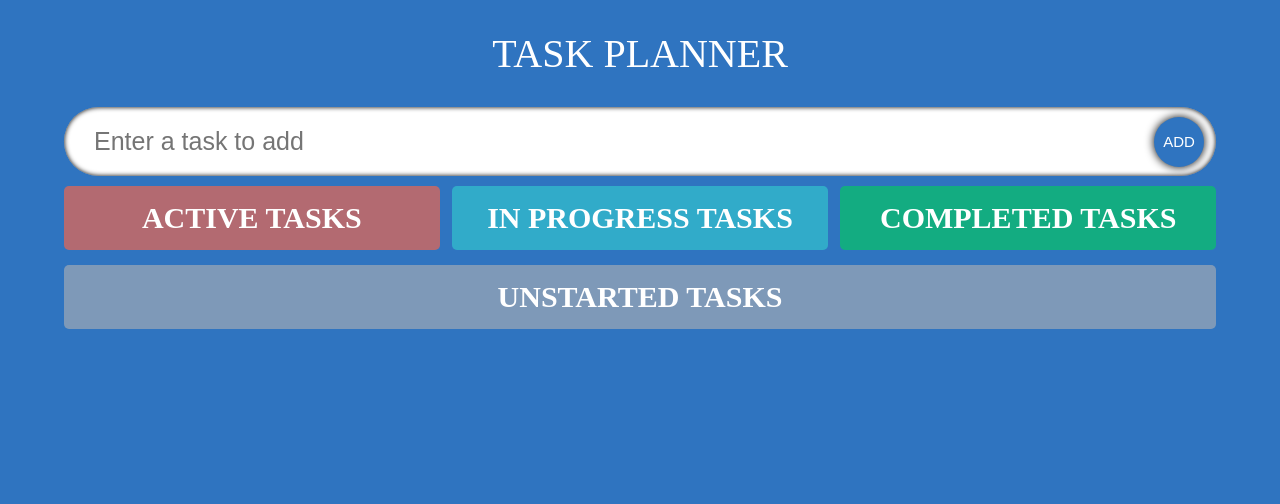
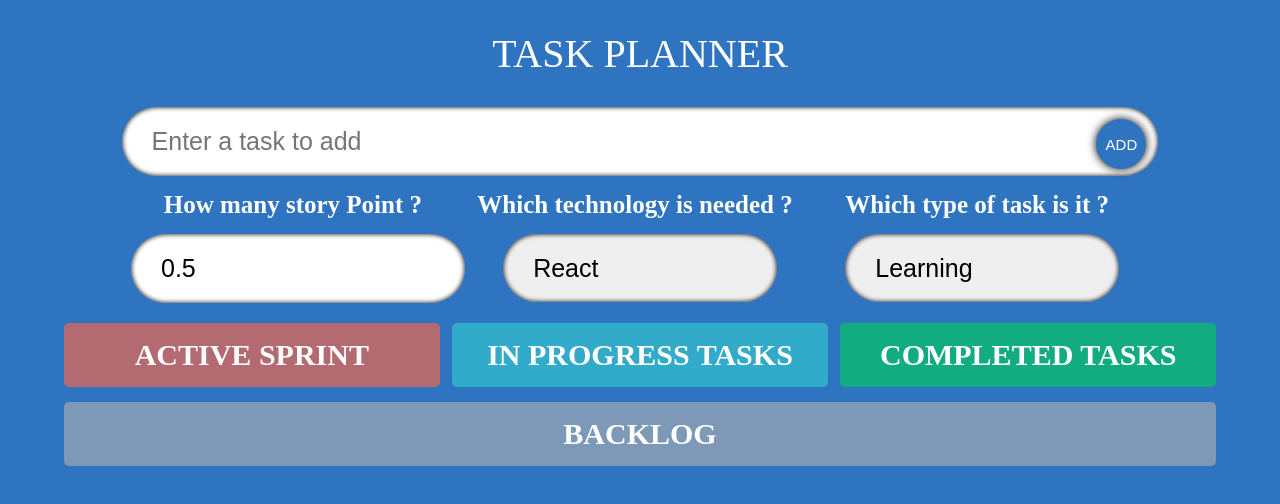
Before and after one commit to thomasmelchers/task-planner, a React (Create React App) app: page / in a window 1280 px wide. Shown: the top 504 px of the page. Built offline with nearby package versions, Linux system fonts and the light colour scheme; a web font is replaced by a local one.

Commit message:
adding storyPoint, Techno, task

```diff
--- a/src/App.tsx
+++ b/src/App.tsx
@@ -7,16 +7,23 @@ import { Todo } from './interface/todo-models';
 const App: React.FC = () => { // React.FC => functionnal component
 
   const [todo, setTodo] = useState<string>("");
+  const [storyPoint, setStoryPoint] = useState<number | undefined>(0.5);
+  const [technology, setTechnology] = useState< string>("React");
+  const [type, setType] = useState<string>("Learning");
+console.log(technology)
   const [todos, setTodos] = useState<Todo[]>([]);
+
+
+
 
   const handleAdd = (e: React.FormEvent) => {
     e.preventDefault()
 
     if (todo) {
-      setTodos([...todos, { id: Date.now(), todo, isDone: false, location: "unStarted" } ])
+      setTodos([...todos, { id: Date.now(), todo, isDone: false, location: "unStarted", storyPoint, technology, type } ])
       setTodo("");
+      setStoryPoint(0);
     }
-    console.log(todos)
   }
 
   return (
@@ -24,8 +31,22 @@ const App: React.FC = () => { // React.FC => functionnal component
       <div className="App">
         <span className="heading">Task Planner</span>
 
-        <InputFields todo={todo} setTodo={setTodo} handleAdd={handleAdd}/>
-        <TodoList todos={todos} setTodos={setTodos} />
+        <InputFields
+          todo={todo}
+          setTodo={setTodo}
+          storyPoint={storyPoint}
+          setStoryPoint={setStoryPoint}
+          technology={technology}
+          setTechnology={setTechnology}
+          type={type}
+          setType={setType}
+          handleAdd={handleAdd}
+        />
+
+        <TodoList
+          todos={todos}
+          setTodos={setTodos}
+        />
       </div>
 
   );
--- a/src/components/InputFields.component/InputFields.css
+++ b/src/components/InputFields.component/InputFields.css
@@ -1,9 +1,35 @@
 .input {
     display: flex;
+    flex-direction: column;
+    align-items: center;
+    width: 90%;
+}
+
+.input__container {
+    display: flex;
+    align-items: flex-start;
+    margin-bottom: 10px;
+}
+
+.taskNameContainer {
     width: 90%;
     position: relative;
+}
+
+.optionContainer {
+    justify-content: center;
+    width: 90%;
+    margin-top: 5px;
+}
+
+.input__container__option {
+    display: flex;
+    flex-direction: column;
     align-items: center;
+    /* flex: 1; */
+    width: 33%;
 }
+
 
 .input__box {
     width: 100%;
@@ -15,10 +41,17 @@
     box-shadow: inset 0 0 5px black;
 }
 
+.input__box__options {
+    margin-top: 15px;
+    width: 80%;
+}
+
 .input__box:focus{
-    box-shadow: 0 0 10px 1000px rgba(0, 0, 0, 0.5);
+    box-shadow: 0 0 10px 10000px rgba(0, 0, 0, 0.5);
     outline: none;
+    z-index: 1000;
 }
+
 
 .input__submit {
     position: absolute;
@@ -45,8 +78,31 @@
     box-shadow: 0 0 5px black;
 }
 
+.input__label {
+    font-weight: 600;
+    color: white;
+    font-size: 25px;
+    margin-right: 10px
+}
+
+select {
+    appearance: none;
+    outline: 0;
+    border: none;
+  }
+
+
 @media(max-width: 700px) {
     .input {
         width: 95%;
     }
+    .optionContainer {
+        flex-direction: column;
+        width: 100%;
+    }
+    .input__container__option {
+        width: 100%;
+        margin-bottom: 10px
+    }
+
 }
--- a/src/components/InputFields.component/InputFields.tsx
+++ b/src/components/InputFields.component/InputFields.tsx
@@ -2,12 +2,18 @@ import React, {useRef} from 'react'
 import './InputFields.css'
 
 interface Props{
-  todo: string | number,
+  todo: string,
   setTodo: React.Dispatch<React.SetStateAction<string>>,
+  storyPoint: number | undefined,
+  setStoryPoint: React.Dispatch<React.SetStateAction<number | undefined>>,
+  technology: string | undefined,
+  setTechnology: React.Dispatch<React.SetStateAction<string>>,
+  type: string,
+  setType: React.Dispatch<React.SetStateAction<string>>,
   handleAdd: (e: React.FormEvent) => void // function which return nothing
 }
 // const InputFields = ({ todo, setTodo }: Props) => {   => Two ways to declare the components types !
-const InputFields: React.FC<Props> = ({ todo, setTodo, handleAdd }: Props) => {
+const InputFields: React.FC<Props> = ({ todo, setTodo, storyPoint, setStoryPoint, technology, setTechnology, type, setType, handleAdd }) => {
 
   // Will remove the box shadow after leaving the input field
   const inputRef = useRef<HTMLInputElement>(null)
@@ -18,15 +24,62 @@ const InputFields: React.FC<Props> = ({ todo, setTodo, handleAdd }: Props) => {
       inputRef.current?.blur();
       }}>
 
+        <div className='input__container taskNameContainer'>
           <input
           ref={inputRef}
           type="input"
           placeholder='Enter a task to add'
           className="input__box"
+          required
           value={todo}
           onChange= {(e)=>setTodo(e.target.value)}
           />
+
           <button className='input__submit' type='submit'>ADD</button>
+
+        </div>
+
+        <div className='input__container optionContainer'>
+          <div className='input__container__option'>
+            <label htmlFor="storyPoint" className='input__label'>How many story Point ? </label>
+            <input
+            type="number" min="0.5" max="12" step="0.5" id='storyPoint'
+            className="input__box input__box__options"
+            placeholder='Number of StoryPoint'
+            value={storyPoint}
+            onChange={(e) => setStoryPoint(e.target.valueAsNumber)} />
+          </div>
+
+          <div className='input__container__option select'>
+            <label htmlFor="category" className='input__label'>Which technology is needed ? </label>
+            <select className="input__box input__box__options"
+            value={technology}
+            onChange={(e) =>  setTechnology(e.target.value)}
+            >
+              <option value="React">React</option>
+              <option value="NodeJs">NodeJs</option>
+              <option value="GraphQl">GraphQl</option>
+              <option value="TypeScript">TypeScript</option>
+              <option value="Material UI">Material UI</option>
+              <option value="Angular">Angular</option>
+            </select>
+          </div>
+
+          <div className='input__container__option'>
+            <label htmlFor="type" className='input__label'>Which type of task is it ? </label>
+            <select className="input__box input__box__options"
+            value={type}
+            onChange={(e) =>  setType(e.target.value)} >
+              <option value="Learning">Learning</option>
+              <option value="Development">Development</option>
+              <option value="Testing">Testing</option>
+              <option value="Deployment">Deployement</option>
+            </select>
+          </div>
+
+        </div>
+
+
     </form>
   )
 }
--- a/src/components/SingleTodo.component/SingleTodo.css
+++ b/src/components/SingleTodo.component/SingleTodo.css
@@ -1,12 +1,17 @@
 .todos__single {
     display: flex;
+    flex-direction: column;
     /* width: 29.5%; */
     border-radius: 5px;
     padding: 20px;
     /* border: 1px solid red; */
     margin-top: 15px;
     background-image: url("https://img.freepik.com/free-photo/crumpled-yellow-paper-background-close-up_60487-2390.jpg?size=626&ext=jpg");
-    transition: 0.2s
+    transition: 0.2s;
+}
+.todos__single__title-container {
+    display: flex;
+    justify-content: flex-start;
 }
 
 .todos__single--text {
@@ -14,6 +19,8 @@
     padding: 5px;
     border: none;
     font-size: 20px;
+    font-weight: 700;
+    text-transform: uppercase;
 }
 
 .todos__single--text:focus {
@@ -35,6 +42,59 @@
     color: lightseagreen
 }
 
+.todos__single__info-container {
+    display: flex;
+
+}
+
+.todos__single__info--text {
+    width: 33%;
+    display: flex;
+    align-items: flex-end;
+    font-weight: 500;
+    font-size: 20px;
+    padding: 5px;
+}
+
+
+.technology {
+    justify-content: center;
+}
+
+.storyPoint {
+    justify-content: right;
+    position: relative;
+    padding-right: 5px;
+}
+
+.todos__single__info__storyPoint {
+    position: absolute;
+    padding: 10px 10px;
+    border-radius: 5px;
+    border: 1px solid black;
+    font-size: 15px;
+    color: white;
+    background-color: #2f74c0;
+    letter-spacing: 1px;
+    z-index: 0;
+}
+
+.icon-brown {
+    color: rgb(139, 92, 51);
+}
+
+.icon-brown :hover {
+    color: rgb(78, 52, 29);
+}
+
+.icon-grey {
+    color: rgb(138, 137, 137);
+}
+
+.icon-grey :hover {
+    color: rgb(71, 71, 71);
+}
+
 @media (max-width: 700px) {
 
 
--- a/src/components/TodoActions.component/TodoActions.css
+++ b/src/components/TodoActions.component/TodoActions.css
@@ -4,8 +4,31 @@
     cursor: pointer;
   }
 
-.icon :hover {
+/* .icon :hover {
     color: lightseagreen
+} */
+
+.icon-blue {
+    color: rgb(20, 152, 235)
+}
+
+.icon-blue :hover {
+    color: rgb(86, 86, 195)
+}
+
+.icon-red {
+    color: rgb(216, 86, 86);
+}
+.icon-red :hover {
+    color: red
+}
+
+.icon-green {
+    color: lightseagreen;
+}
+
+.icon-green :hover {
+    color: seagreen
 }
 
 @media (max-width: 700px) {
--- a/src/components/TodoActions.component/TodoActions.tsx
+++ b/src/components/TodoActions.component/TodoActions.tsx
@@ -43,31 +43,31 @@ const TodoActions: React.FC<Props> = ({todo, todos, setTodos}) => {
   return (
     <>
         { (todo.location === 'unStarted') &&
-                    <span className='icon' onClick={() => handleLocation(todo.id, "unStarted", "todo") }>
+                    <span className='icon icon-green' onClick={() => handleLocation(todo.id, "unStarted", "todo") }>
                         <MdAddCircle />
                     </span>
                     }
 
                     { (todo.location === 'todo') &&
-                    <span className='icon' onClick={() => handleLocation(todo.id, "todo", "inProgress") }>
+                    <span className='icon icon-green' onClick={() => handleLocation(todo.id, "todo", "inProgress") }>
                         <BsFillCaretRightFill />
                     </span>
                     }
 
                     { (todo.location === 'inProgress' || todo.location === 'completed') &&
-                    <span className='icon' onClick={() => handleDone(todo.id) }>
+                    <span className='icon icon-blue' onClick={() => handleDone(todo.id) }>
                         <MdDone />
                     </span>
                     }
 
                     { (todo.location === 'todo') &&
-                    <span className='icon' onClick={() => handleLocation(todo.id, "todo", "unStarted") }>
+                    <span className='icon icon-red' onClick={() => handleLocation(todo.id, "todo", "unStarted") }>
                         <MdRemoveCircle/>
                     </span>
                     }
 
                     { (todo.location === 'inProgress') &&
-                    <span className='icon' onClick={() => handleLocation(todo.id, "inProgress", "todo") }>
+                    <span className='icon icon-red' onClick={() => handleLocation(todo.id, "inProgress", "todo") }>
                         <MdRemoveCircle/>
                     </span>
                     }
--- a/src/components/TodosList.component/TodoList.tsx
+++ b/src/components/TodosList.component/TodoList.tsx
@@ -19,7 +19,7 @@ const TodoList: React.FC<Props> = ({ todos, setTodos }) => {
 
             <div className="todos" >
               <span className='todos__heading'>
-                Active Tasks
+                Active Sprint
               </span>
 
               {todos.map((todo) => ( (todo.location === 'todo') &&
@@ -67,7 +67,7 @@ const TodoList: React.FC<Props> = ({ todos, setTodos }) => {
 
           <div className="todos unStarted">
             <span className='todos__heading'>
-              unStarted Tasks
+              BackLog
             </span>
 
             {todos.map((todo) => ( (todo.location === "unStarted") &&
--- a/src/interface/todo-models.ts
+++ b/src/interface/todo-models.ts
@@ -3,4 +3,8 @@ export interface Todo {
     todo: string;
     isDone: boolean;
     location: "unStarted" | "inProgress" | "todo" | "completed";
+    storyPoint: number | undefined;
+    technology: string;
+    // technology?: "React" | "NodeJs" | "GraphQl" | "TypeScript" | "Material UI" | "Angular"
+    type: string ;
 }
```
Also changed, not shown: src/components/SingleTodo.component/SingleTodo.tsx (+13 -4 lines). Lines whose indentation alone changed are shown as unchanged.
